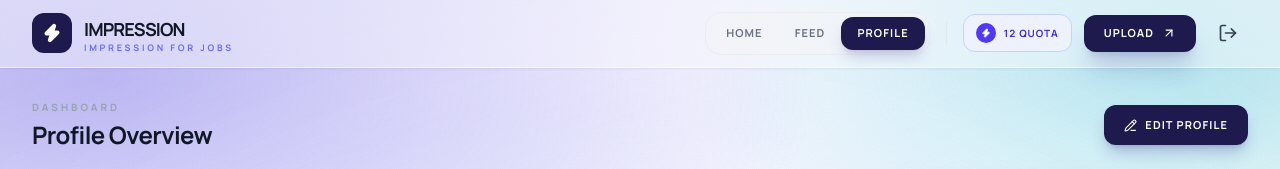
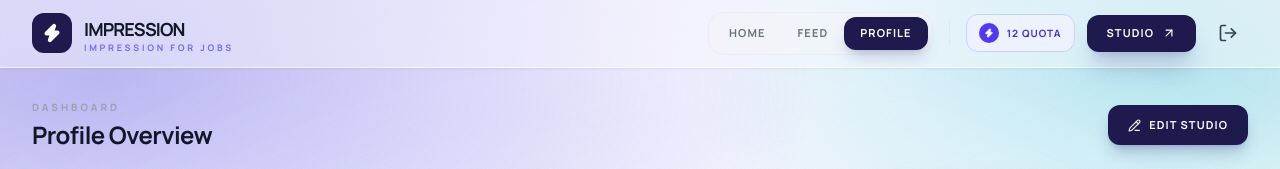
Before and after one commit to HCK94-FP-Impression/impression-client, a Next.js app in the folder src/: page /profile in a window 1280 px wide. Shown: the top 169 px of the page. Built offline with nearby package versions, Linux system fonts and the light colour scheme.

Commit message:
fix: filename

```diff
--- a/src/app/profile/page.tsx
+++ b/src/app/profile/page.tsx
@@ -61,11 +61,11 @@ export default function ProfilePage() {
 
         {/* Edit button — contrasting but tasteful */}
         <Link
-          href="/edit"
+          href="/studio"
           className="group self-start sm:self-auto inline-flex items-center gap-2 rounded-xl bg-indigo-950 px-5 py-3 text-[11px] font-black uppercase tracking-widest text-white shadow-lg shadow-indigo-900/25 transition-all hover:-translate-y-0.5 hover:bg-indigo-800 hover:shadow-xl hover:shadow-indigo-900/30"
         >
           <PencilLine size={13} className="transition-transform group-hover:rotate-12" />
-          Edit Profile
+          Edit Studio
         </Link>
       </div>
 
--- a/src/components/Navbar.tsx
+++ b/src/components/Navbar.tsx
@@ -88,12 +88,12 @@ export default function Navbar() {
                 </span>
               </div>
 
-              {/* Upload */}
+              {/* Studio */}
               <Link
-                href="/upload"
+                href="/studio"
                 className="flex items-center gap-2 rounded-xl bg-indigo-950 px-5 py-2.5 text-[11px] font-black uppercase tracking-widest text-white shadow-xl shadow-indigo-900/20 transition-all hover:-translate-y-0.5 hover:bg-indigo-900"
               >
-                Upload
+                Studio
                 <ArrowUpRight size={14} />
               </Link>
 
```
Also changed, not shown: src/app/studio/components/ProfileEditor.tsx (renamed from src/app/edit/components/ProfileEditor.tsx), src/app/studio/page.tsx (renamed from src/app/edit/page.tsx).
